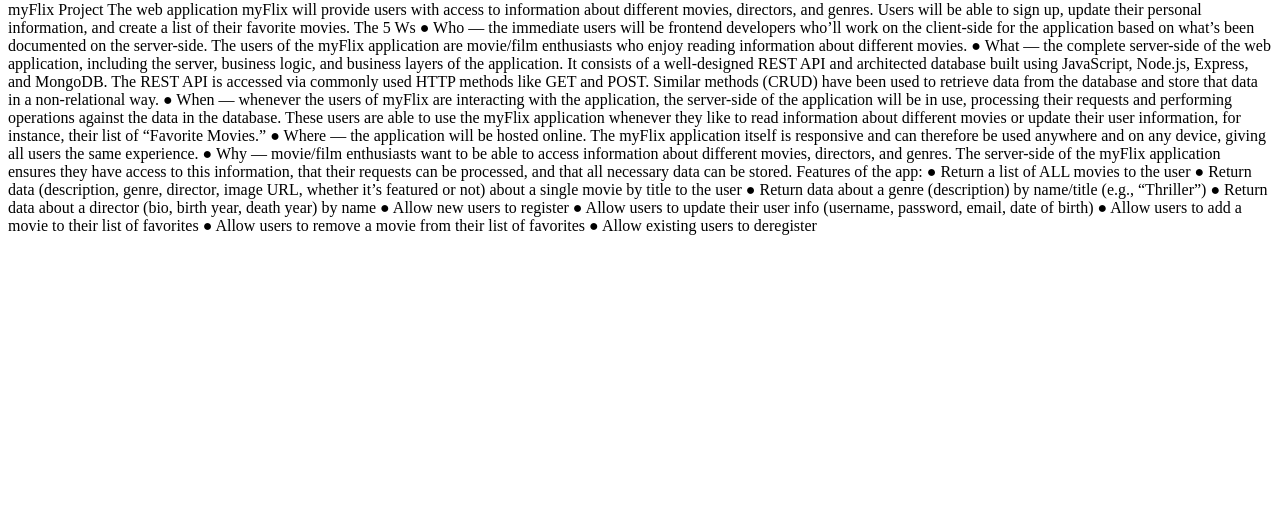
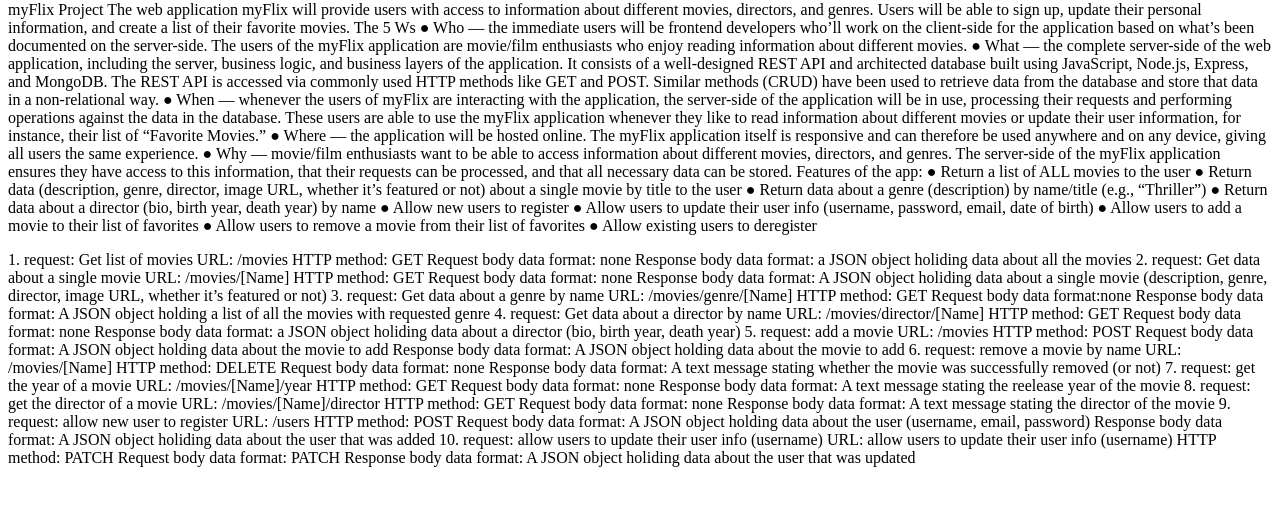
Before and after one commit to ciarasnijders/myFlix, a website: page public/documentation.html in a window 1280 px wide. Shown: the part 79-584 px from the top of the page. Drawn offline with Linux system fonts and the light colour scheme.

Commit message:
added list of URL endpoints and request methods to documentation

```diff
--- a/public/documentation.html
+++ b/public/documentation.html
@@ -30,6 +30,80 @@
         ● Allow users to update their user info (username, password, email, date of birth)
         ● Allow users to add a movie to their list of favorites
         ● Allow users to remove a movie from their list of favorites
-        ● Allow existing users to deregister</p>
+        ● Allow existing users to deregister
+    </p>
+
+    <p>
+        1.
+        request: Get list of movies
+        URL: /movies
+        HTTP method: GET
+        Request body data format: none
+        Response body data format: a JSON object holiding data about all the movies
+
+        2.
+        request: Get data about a single movie
+        URL: /movies/[Name]
+        HTTP method: GET
+        Request body data format: none
+        Response body data format: A JSON object holiding data about a single movie (description, genre, director, image URL, whether it’s featured or not)
+
+        3.
+        request: Get data about a genre by name
+        URL: /movies/genre/[Name]
+        HTTP method: GET
+        Request body data format:none
+        Response body data format: A JSON object holding a list of all the movies with requested genre
+
+        4.
+        request: Get data about a director by name
+        URL: /movies/director/[Name]
+        HTTP method: GET
+        Request body data format: none
+        Response body data format: a JSON object holiding data about a director (bio, birth year, death year)
+
+        5.
+        request: add a movie
+        URL: /movies
+        HTTP method: POST
+        Request body data format: A JSON object holding data about the movie to add
+        Response body data format:  A JSON object holding data about the movie to add
+
+        6.
+        request: remove a movie by name
+        URL: /movies/[Name]
+        HTTP method: DELETE
+        Request body data format: none
+        Response body data format: A text message stating whether the movie was successfully removed (or not)
+
+        7.
+        request: get the year of a movie
+        URL: /movies/[Name]/year
+        HTTP method: GET
+        Request body data format: none
+        Response body data format: A text message stating the reelease year of the movie
+
+        8.
+        request: get the director of a movie
+        URL: /movies/[Name]/director
+        HTTP method: GET
+        Request body data format: none
+        Response body data format:  A text message stating the director of the movie
+
+        9.
+        request: allow new user to register
+        URL: /users
+        HTTP method: POST
+        Request body data format: A JSON object holding data about the user (username, email, password)
+        Response body data format:  A JSON object holiding data about the user that was added
+
+        10.
+        request: allow users to update their user info (username)
+        URL: allow users to update their user info (username)
+        HTTP method: PATCH
+        Request body data format: PATCH
+        Response body data format: A JSON object holiding data about the user that was updated
+
+    </p>
 </body>
 </html>
```
